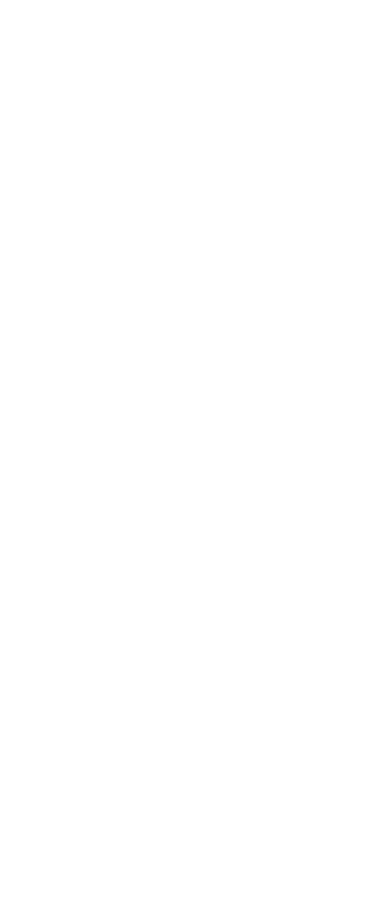
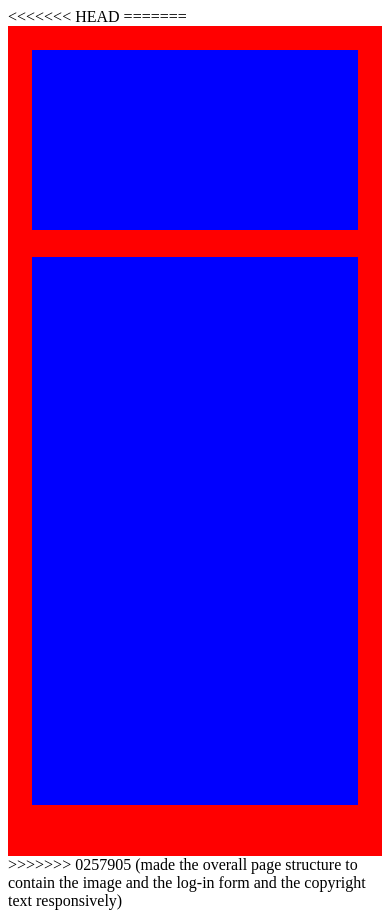
Before and after one commit to younesRekik15/loginPage-community, an Angular app: page / in a window 390 px wide. Before the commit the page ends 844 px from the top, so only its background shows below. Built offline with nearby package versions, Linux system fonts and the light colour scheme.

Commit message:
made the overall page structure to contain the image and the log-in form and the copyright text responsively

```diff
--- a/src/app/app.component.css
+++ b/src/app/app.component.css
@@ -0,0 +1,55 @@
+main {
+    background-color: red;
+    width: calc(100% - 64px);
+    height: calc(100% - 64px);
+    display: flex;
+    flex-direction: row-reverse;
+    gap: 32px;
+    padding: 32px;
+}
+
+main section {
+    width: calc(50% - 16px);
+    height: 100%;
+    background-color: blue;
+}
+
+@media only screen and (max-width: 875px){
+     main {
+        flex-direction: column;
+        gap: 27px;
+        padding: 24px;
+        width: calc(100% - 48px);
+        height: calc(100% - 48px);
+    }
+
+    main section:nth-of-type(1) {
+        height: 180px;
+        width: 100%;
+    }
+
+    main section:nth-of-type(2) {
+        width: 100%;
+        height: 548px;
+    }
+
+    main section.copyright-phone {
+        width: 100%;
+        height: fit-content;
+    }
+
+    .copyright-pc{
+        display: none;
+    }
+
+}
+
+@media only screen and (min-width: 876px){
+   .copyright-phone{
+       display: none;
+   }
+    .copyright-pc{
+        width: fit-content;
+        height: fit-content;
+    }
+}
--- a/src/app/app.component.html
+++ b/src/app/app.component.html
@@ -1 +1,11 @@
+<<<<<<< HEAD
+=======
+<main>
+  <section></section>
+  <section>
+    <div class="copyright-pc"></div>
+  </section>
+  <section class="copyright-phone"></section>
+</main>
+>>>>>>> 0257905 (made the overall page structure to contain the image and the log-in form and the copyright text responsively)
 <router-outlet />
--- a/src/styles.css
+++ b/src/styles.css
@@ -1 +1,9 @@
 /* You can add global styles to this file, and also import other style files */
+<<<<<<< HEAD
+=======
+html, body {
+    height: 100%;
+    margin: 0;
+    padding: 0;
+}
+>>>>>>> 0257905 (made the overall page structure to contain the image and the log-in form and the copyright text responsively)
```
